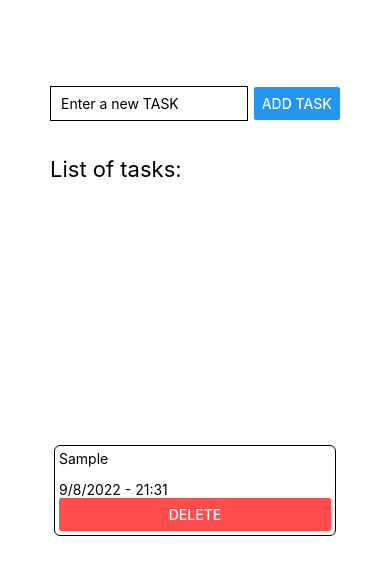
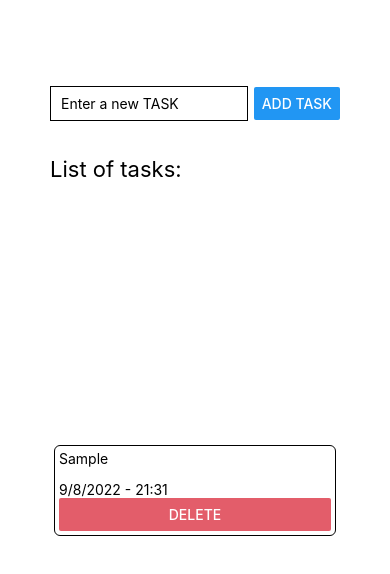
Before and after one commit to facuariasla/react-native_notes, a React Native app: screen / in a window 390 px wide. Both pictures are taken after typing "Sample" into the empty fields and a click on the button "ADD TASK". Shown: the top 574 px of the page. Built offline with nearby package versions, Linux system fonts and the light colour scheme.

Commit message:
functions working in components

```diff
--- a/components/TaskItem.js
+++ b/components/TaskItem.js
@@ -1,5 +1,10 @@
 import { StyleSheet } from "react-native";
-import { View, Text, Button } from "react-native";
+import { View, Text, Button, Pressable } from "react-native";
+
+// El componente <Pressable/> se puede usar como 'boton'
+// con el evento onPress={} (en vez de onClick={})
+// android_ripple={{color: 'algun color hex'}}
+// da un color cuando tocamos el Pressable (ver mas en documentacion) [solo Android]
 
 export default function TaskItem({ item, deleteGoal }) {
   return (
@@ -7,7 +12,7 @@ export default function TaskItem({ item, deleteGoal }) {
       <Text style={styles.box_text}>{item.item.data}</Text>
       <Text>{item.item.date}</Text>
       <Button
-        color="#ff4d4d"
+        color="#E35D6A"
         title="DELETE"
         onPress={() => deleteGoal(item.item.id)}
       />
```
Also changed, not shown: App.js (+1 -10 lines), components/TaskInput.js (+7 -6 lines).
